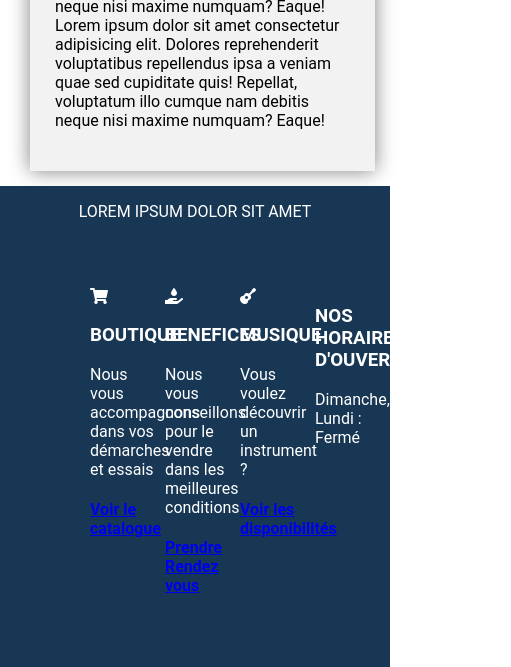
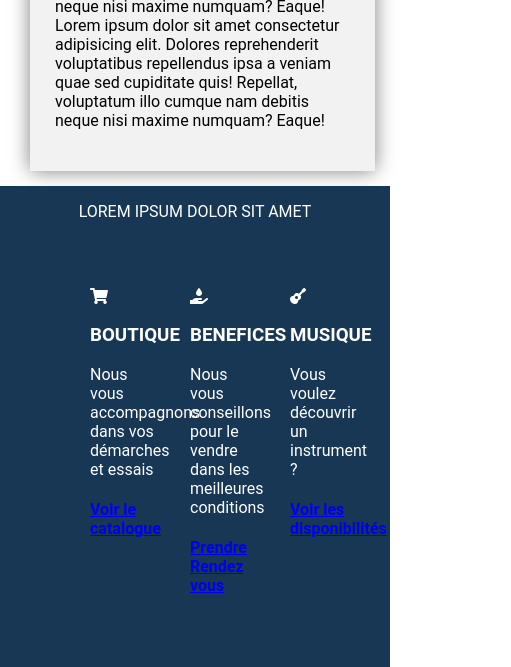
Before and after one commit to TanguyYnov/ResponsivDesign, a plain HTML site: page index.html in a window 390 px wide. Shown: the part 3566-4233 px from the top of the page, 511 px wide, since content can reach past the window. Drawn offline with Linux system fonts and the light colour scheme.

Commit message:
responsive

```diff
--- a/style.scss
+++ b/style.scss
@@ -130,8 +130,14 @@ html {
             margin-left: 90px;
 
             @media (max-width: 767.98px) {
-                .endmenu-2 {
-                    display: wrap;
+                .block-3 {
+                    flex-direction: column;
+                    flex-wrap: wrap;
+                }
+
+                .block-4 {
+                    flex-direction: column;
+                    flex-wrap: wrap;
                 }
             }
 
@@ -139,21 +145,21 @@ html {
 
             .block-1 {
                 width: 25%;
-
+                margin-right: 25px;
                 justify-content: space-around;
 
             }
 
             .block-2 {
                 width: 25%;
-
+                margin-right: 25px;
                 justify-content: space-around;
 
             }
 
             .block-3 {
                 width: 25%;
-
+                margin-right: 25px;
                 justify-content: space-around;
 
             }
@@ -161,7 +167,7 @@ html {
             .block-4 {
                 width: 25%;
                 justify-content: space-around;
-
+                margin-right: 25px;
             }
 
 
```
Also changed, not shown: dist/style.css, dist/style.min.css.
